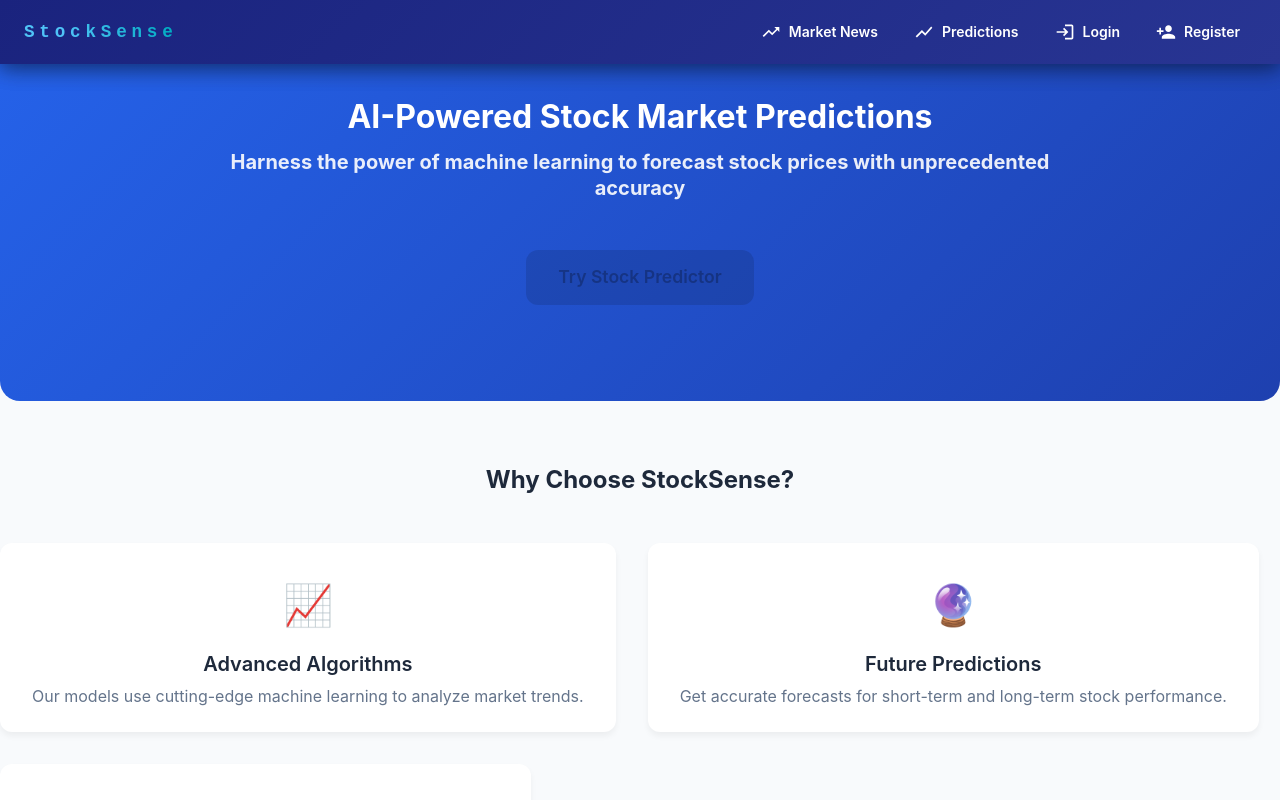
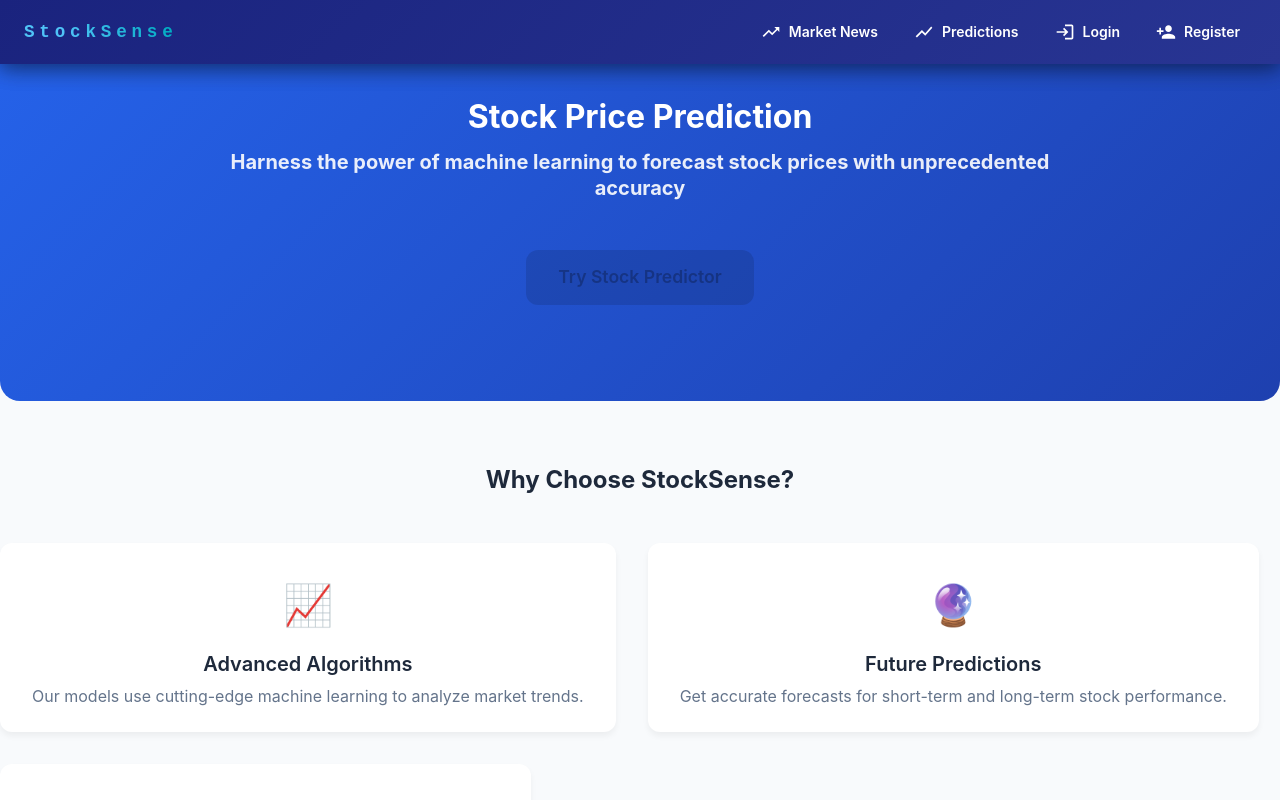
Before and after one commit to Sujal-85/Frontend-of-Stock-Prediction-System, a React (Create React App) app in the folder frontend/: page / in a window 1280 px wide. Shown: the top 800 px of the page. Built offline with nearby package versions, Linux system fonts and the light colour scheme; no server answers.

Commit message:
Frontend Stock

```diff
--- a/frontend/src/components/HeroSection.jsx
+++ b/frontend/src/components/HeroSection.jsx
@@ -32,7 +32,7 @@ const HeroSection = () => {
     <HeroContainer>
       <Container maxWidth="md">
         <Typography variant="h2" component="h1" gutterBottom sx={{ fontWeight: 'bold' }}>
-          AI-Powered Stock Market Predictions
+          Stock Price Prediction
         </Typography>
         <Typography variant="h5" component="p" sx={{ opacity: 0.9, mb: 2, color:'white', fontWeight:'bold'}}>
           Harness the power of machine learning to forecast stock prices with unprecedented accuracy
--- a/frontend/src/components/Navbar.jsx
+++ b/frontend/src/components/Navbar.jsx
@@ -147,8 +147,8 @@ export default function Navbar() {
             aria-haspopup="true"
             color="inherit"
           >
-            <Avatar sx={{ width: 24, height: 24 }} src="/broken-image.jpg">
-              {user.name.charAt(0)}
+            <Avatar sx={{ width: 32, height: 32 }} src="/broken-image.jpg">
+              {user?.name?.charAt(0) || ''}
             </Avatar>
           </IconButton>
           <p>Profile</p>
```
Also changed, not shown: 2 other files (tests, documents, lock files or other folders).
